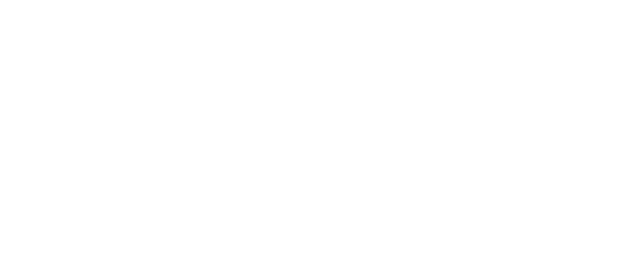
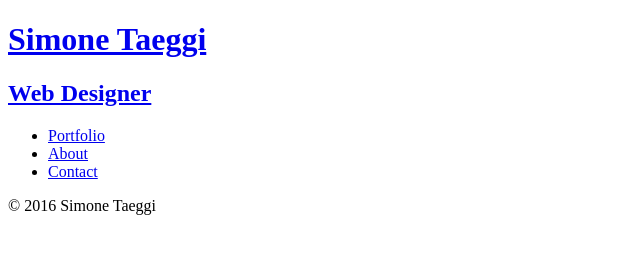
Before and after one commit to simotae14/Portfolio, a plain HTML site: page index.html in a window 1280 px wide. Shown: the whole page, without its empty margins (0-640 px from the left). Drawn offline with Linux system fonts and the light colour scheme.

Commit message:
aggiunta navbar
Aggiunta nav e footer

```diff
--- a/index.html
+++ b/index.html
@@ -5,6 +5,43 @@
         <title></title>
     </head>
     <body>
+        <!-- HEADER -->
+        <header>
+            <a href="index.html" id="logo">
+                <h1>Simone Taeggi</h1>
+                <h2>Web Designer</h2>
+            </a>
+            <!-- NAVBAR -->
+            <nav>
+                <ul>
+                    <li>
+                        <a href="index.html">
+                            Portfolio
+                        </a>
+                    </li>
+                    <li>
+                        <a href="about.hmtl">
+                            About
+                        </a>
+                    </li>
+                    <li>
+                        <a href="contact.hmtl">
+                            Contact
+                        </a>
+                    </li>
+                </ul>
+            </nav>
+        </header>
+        <!-- CONTIENE I NOSTRI LAVORI -->
+        <section>
 
+        </section>
+        <!-- FOOTER -->
+        <footer>
+            <!-- copyright -->
+            <p>
+                &copy; 2016 Simone Taeggi
+            </p>
+        </footer>
     </body>
 </html>
```
